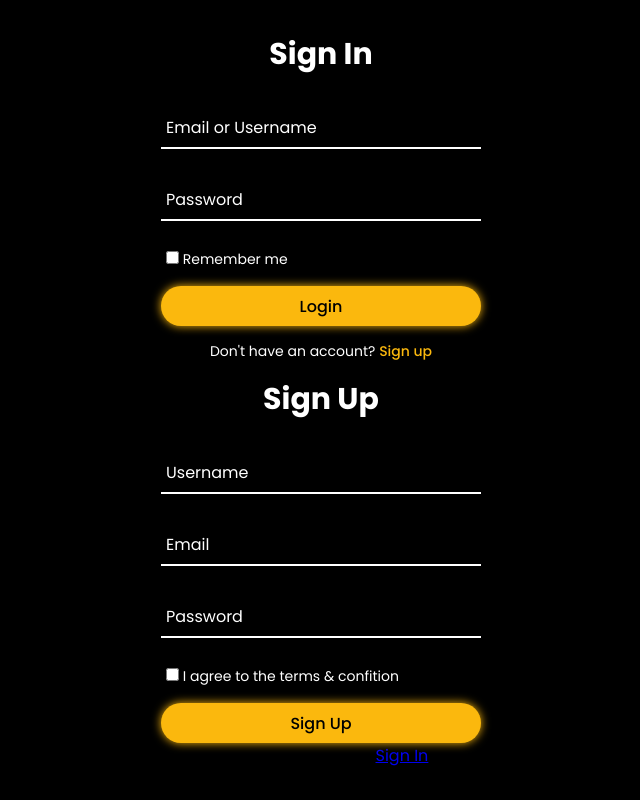
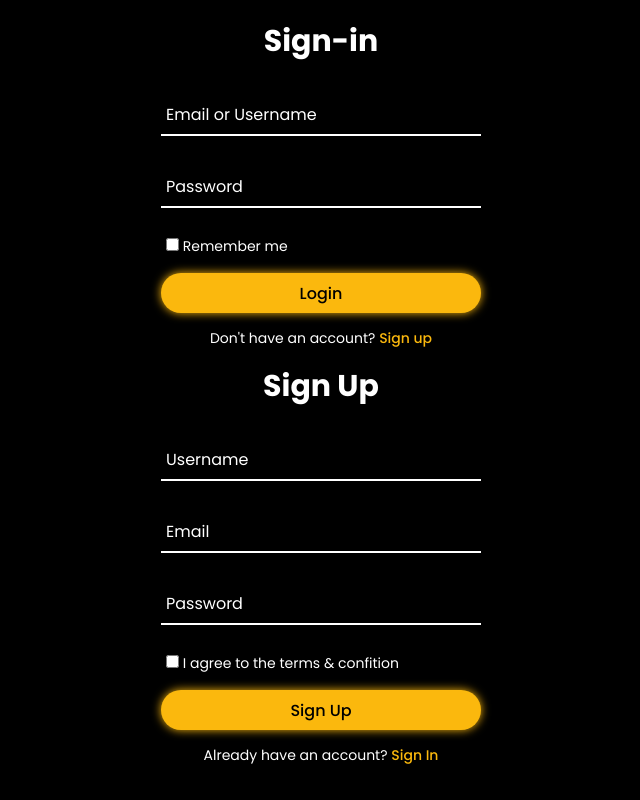
Before and after one commit to ErdemEyub/Web-Loging, a plain HTML site: page Login-Web/index.html in a window 1280 px wide. Shown: the whole page, without its empty margins (319-959 px from the left). Drawn offline with Linux system fonts and the light colour scheme; a script that the page names is missing.

Commit message:
Add files via upload

```diff
--- a/Login-Web/index.html
+++ b/Login-Web/index.html
@@ -2,35 +2,36 @@
 <html lang="en">
 <head>
     <meta charset="UTF-8">
-    <meta http-equiv="X-UA-Compatibl content="IE=edg>
+    <meta http-equiv="X-UA-Compatibl" content="IE=edg">
     <meta name="viewport" content="width=device-width, initial-scale=1.0">
     <title>Animated Login</title>
     <!-- CSS only -->
     <link rel="stylesheet" type="text/css" href="style.css">
 </head>
 <body>
-    <div class="wrappe"  >
-        <div class="form-wrapper sign-i"  >
+    <div class="wrappe">
+        <div class="form-wrapper sign-i">
             <form action="">
-                <h2>Sign In</h2>
+                <h2>Sign-in</h2>
                 <div class="input-group">
                     <input type="text" required>
                     <label for="">Email or Username </label>
                 </div>
                 <div class="input-group">
-                    <input type="password " required>
-                    <label for="d">Password</label>
+                    <input type="password" required>
+                    <label for="">Password</label>
                 </div>
                 <div class="remember">
                     <label><input type="checkbox"  > Remember me</label>
                 </div>
                 <button type="submit">Login</button>
                 <div class="signUp-link">
-                    <p>Don't have an account? <a href="#" class="signUpBtn-link" >Sign up</a></p>
+                    <p>Don't have an account? <a href="#" class="signUpBtn-link"
+                    >Sign up</a></p>
                 </div>
             </form>
         </div>
-        <div class="form-wrapper sign-u" >
+        <div class="form-wrapper sign-u">
             <form action="">
                 <h2>Sign Up</h2>
                 <div class="input-group">
@@ -45,12 +46,14 @@
                     <input type="password" required>
                     <label for="">Password</label>
                 </div>
-                <div class="remember" >
-                    <label><input type="checkbox" > I agree to the terms & confition</label>
+                <div class="remember">
+                    <label><input type="checkbox" > I agree to the terms &
+                    confition</label>
                 </div>
                 <button type="submit">Sign Up</button>
-                <div class="have-account">
-                    <p>Already have an account ?<a href="#" class="signUpBtn-link" >Sign In</a></p>
+                <div class="signUp-link">
+                    <p>Already have an account? <a href="#" class="
+                    signUpBtn-link" >Sign In</a></p>
                 </div>
             </form>
         </div>
```
